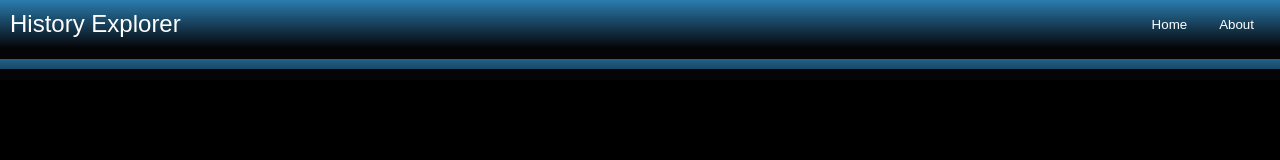
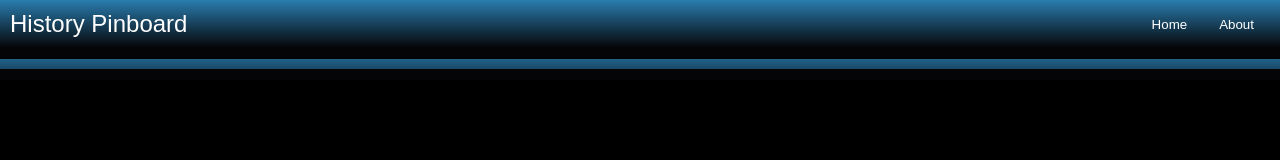
Before and after one commit to JacobBrown0811/Mystery-Educator-, a React (Create React App) app in the folder frontend/: page /about in a window 1280 px wide. Shown: the top 160 px of the page. Built offline with nearby package versions, Linux system fonts and the light colour scheme.

Commit message:
Title change

```diff
--- a/frontend/src/components/NavBarComponent.jsx
+++ b/frontend/src/components/NavBarComponent.jsx
@@ -11,7 +11,7 @@ const NavBar = () => {
 
   return (
     <nav className="navbar">
-      <div className="nav-title">History Explorer</div>
+      <div className="nav-title">History Pinboard</div>
 
       <div className="nav-links">
         <button onClick={() => handleButtonClick("home")}>
```
